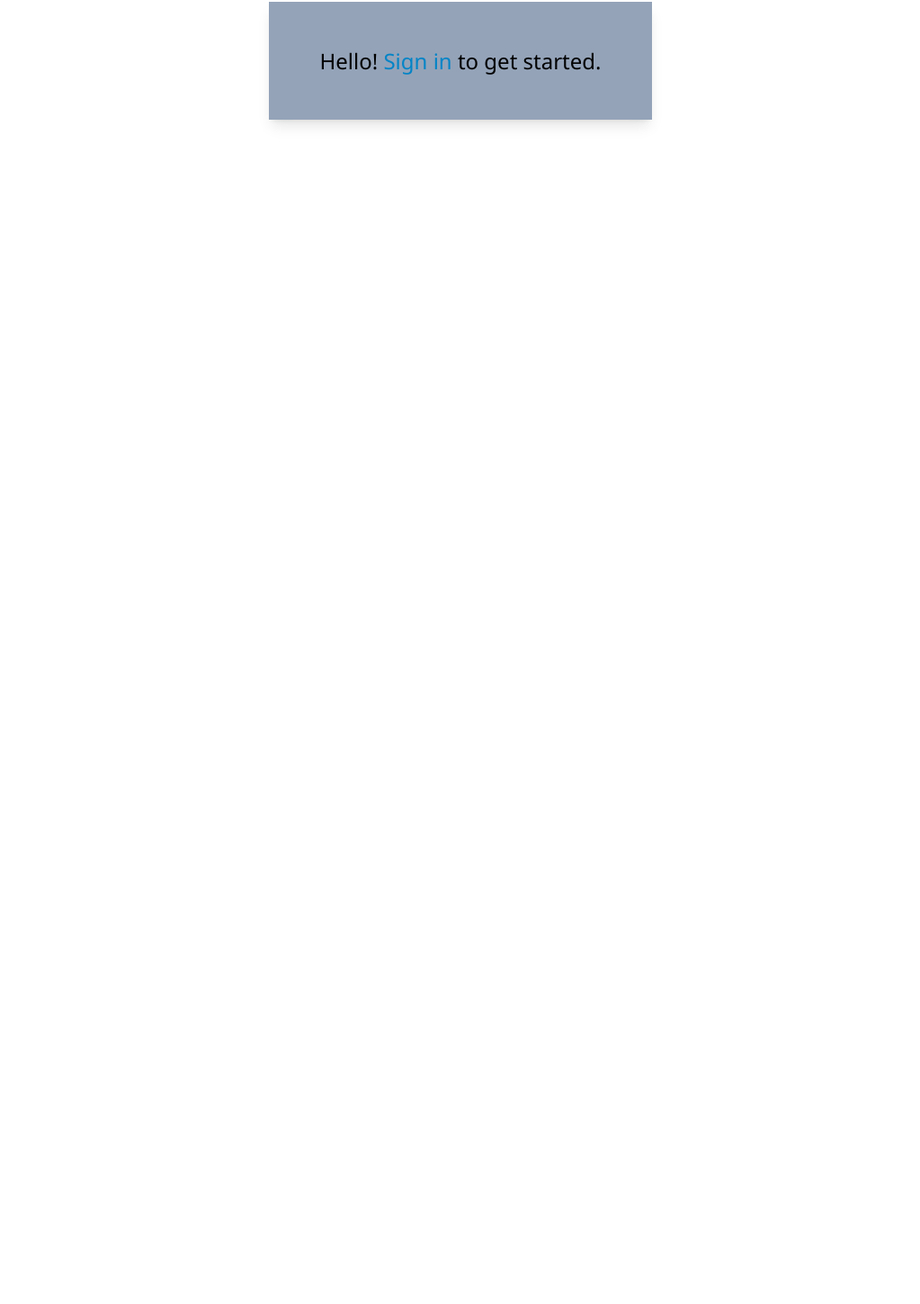
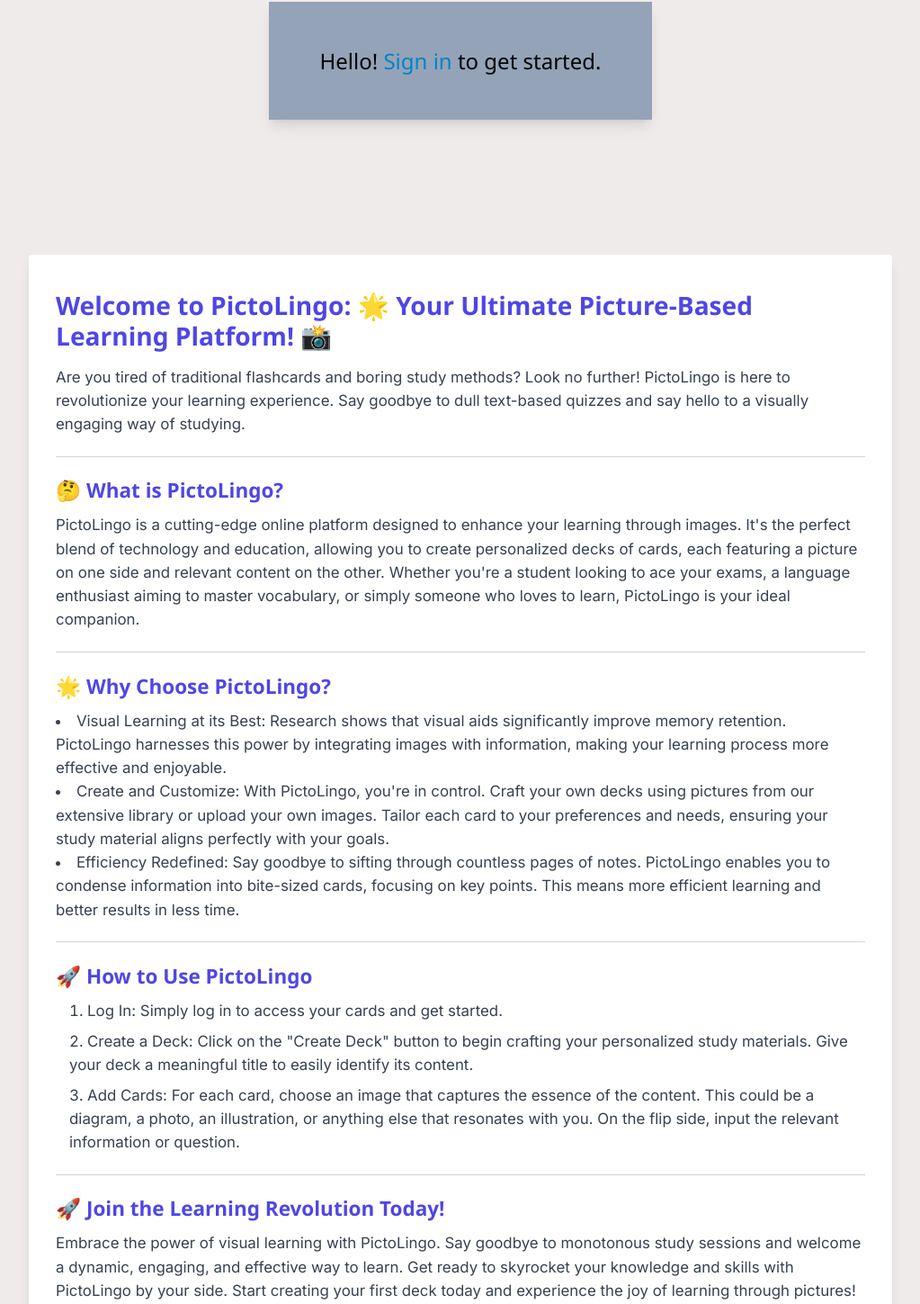
Before and after one commit to SamBalakhanei/pictolingo, a Next.js app: page / in a window 1280 px wide. Shown: the part 118-1567 px from the top of the page at 90% size, without its empty margins (128-1151 px from the left). Before the commit the page ends 875 px from the top, so only its background shows below. Built offline with nearby package versions, Linux system fonts and the light colour scheme; no server answers.

Commit message:
changed background color, added about page

```diff
--- a/app/layout.jsx
+++ b/app/layout.jsx
@@ -1,5 +1,5 @@
+import { Inter } from 'next/font/google'
 import './globals.css'
-import { Inter } from 'next/font/google'
 
 const inter = Inter({ subsets: ['latin'] })
 
@@ -11,7 +11,7 @@
 export default function RootLayout({ children }) {
   return (
     <html lang="en">
-      <body className={inter.className}>{children}</body>
+      <body style={{backgroundColor: "#eeebea"}} className={inter.className}>{children}</body>
     </html>
   )
 }
--- a/app/page.jsx
+++ b/app/page.jsx
@@ -1,19 +1,120 @@
-import Navbar from "./components/Navbar";
+import { getServerSession } from "next-auth";
 import Link from "next/link";
 import { authConfig } from "../lib/auth";
-import { getServerSession } from "next-auth";
+import Navbar from "./components/Navbar";
 
 export default async function HomePage() {
   const session = await getServerSession(authConfig);
 
-  if(session){
+  if (session) {
     const userName = session?.user?.name;
     return (
       <>
         <Navbar />
         <div className="w-full flex flex-col items-center mt-20 min-h-screen py-2">
           <div className="flex flex-col items-center mt-10 p-10 shadow-lg bg-slate-400">
-          <h3>Hello {userName}! Click Learn at the top right to view your decks!</h3>
+            <h3>
+              Hello {userName}! Click Learn at the top right to view your decks!
+            </h3>
+          </div>
+          <div name="about">
+            <div className="max-w-5xl mx-auto p-8 bg-white rounded shadow-lg mt-40">
+              <h1 className="text-3xl font-bold mb-4 text-indigo-600">
+                Welcome to PictoLingo: 🌟 Your Ultimate Picture-Based Learning
+                Platform! 📸
+              </h1>
+
+              <p className="text-lg text-gray-700 mb-4">
+                Are you tired of traditional flashcards and boring study
+                methods? Look no further! PictoLingo is here to revolutionize
+                your learning experience. Say goodbye to dull text-based quizzes
+                and say hello to a visually engaging way of studying.
+              </p>
+
+              <div className="border-t border-gray-300 my-6"></div>
+
+              <h2 className="text-2xl font-bold text-indigo-600">
+                🤔 What is PictoLingo?
+              </h2>
+
+              <p className="text-lg text-gray-700 mb-4">
+                PictoLingo is a cutting-edge online platform designed to enhance
+                your learning through images. It's the perfect blend of
+                technology and education, allowing you to create personalized
+                decks of cards, each featuring a picture on one side and
+                relevant content on the other. Whether you're a student looking
+                to ace your exams, a language enthusiast aiming to master
+                vocabulary, or simply someone who loves to learn, PictoLingo is
+                your ideal companion.
+              </p>
+
+              <div className="border-t border-gray-300 my-6"></div>
+
+              <h2 className="text-2xl font-bold text-indigo-600">
+                🌟 Why Choose PictoLingo?
+              </h2>
+
+              <ul className="list-disc list-inside text-lg text-gray-700 mb-4">
+                <li>
+                  Visual Learning at its Best: Research shows that visual aids
+                  significantly improve memory retention. PictoLingo harnesses
+                  this power by integrating images with information, making your
+                  learning process more effective and enjoyable.
+                </li>
+                <li>
+                  Create and Customize: With PictoLingo, you're in control.
+                  Craft your own decks using pictures from our extensive library
+                  or upload your own images. Tailor each card to your
+                  preferences and needs, ensuring your study material aligns
+                  perfectly with your goals.
+                </li>
+                <li>
+                  Efficiency Redefined: Say goodbye to sifting through countless
+                  pages of notes. PictoLingo enables you to condense information
+                  into bite-sized cards, focusing on key points. This means more
+                  efficient learning and better results in less time.
+                </li>
+              </ul>
+
+              <div className="border-t border-gray-300 my-6"></div>
+
+              <h2 className="text-2xl font-bold text-indigo-600">
+                🚀 How to Use PictoLingo
+              </h2>
+
+              <ol className="list-decimal list-inside text-lg text-gray-700 mb-4 pl-4">
+                <li className="mb-2">
+                  Log In: Simply log in to access
+                  your cards and get started.
+                </li>
+                <li className="mb-2">
+                  Create a Deck: Click on the "Create Deck" button to begin
+                  crafting your personalized study materials. Give your deck a
+                  meaningful title to easily identify its content.
+                </li>
+                <li className="mb-2">
+                  Add Cards: For each card, choose an image that captures the
+                  essence of the content. This could be a diagram, a photo, an
+                  illustration, or anything else that resonates with you. On the
+                  flip side, input the relevant information or question.
+                </li>
+              </ol>
+
+              <div className="border-t border-gray-300 my-6"></div>
+
+              <h2 className="text-2xl font-bold text-indigo-600">
+                🚀 Join the Learning Revolution Today!
+              </h2>
+
+              <p className="text-lg text-gray-700 mb-4">
+                Embrace the power of visual learning with PictoLingo. Say
+                goodbye to monotonous study sessions and welcome a dynamic,
+                engaging, and effective way to learn. Get ready to skyrocket
+                your knowledge and skills with PictoLingo by your side. Start
+                creating your first deck today and experience the joy of
+                learning through pictures! 📚✨
+              </p>
+            </div>
           </div>
         </div>
       </>
@@ -24,12 +125,115 @@
         <Navbar />
         <div className="w-full flex flex-col items-center mt-20 min-h-screen py-2">
           <div className="flex flex-col items-center w-1/3 mt-10 p-10 shadow-lg bg-slate-400">
-            <h3>Hello! <Link href="/login" className="hover:text-teal-200 text-sky-600 ">Sign in</Link> to get started.</h3>
+            <h3>
+              Hello!{" "}
+              <Link href="/login" className="hover:text-teal-200 text-sky-600 ">
+                Sign in
+              </Link>{" "}
+              to get started.
+            </h3>
+          </div>
+          <div name="about">
+            <div className="max-w-5xl mx-auto p-8 bg-white rounded shadow-lg mt-40">
+              <h1 className="text-3xl font-bold mb-4 text-indigo-600">
+                Welcome to PictoLingo: 🌟 Your Ultimate Picture-Based Learning
+                Platform! 📸
+              </h1>
+
+              <p className="text-lg text-gray-700 mb-4">
+                Are you tired of traditional flashcards and boring study
+                methods? Look no further! PictoLingo is here to revolutionize
+                your learning experience. Say goodbye to dull text-based quizzes
+                and say hello to a visually engaging way of studying.
+              </p>
+
+              <div className="border-t border-gray-300 my-6"></div>
+
+              <h2 className="text-2xl font-bold text-indigo-600">
+                🤔 What is PictoLingo?
+              </h2>
+
+              <p className="text-lg text-gray-700 mb-4">
+                PictoLingo is a cutting-edge online platform designed to enhance
+                your learning through images. It's the perfect blend of
+                technology and education, allowing you to create personalized
+                decks of cards, each featuring a picture on one side and
+                relevant content on the other. Whether you're a student looking
+                to ace your exams, a language enthusiast aiming to master
+                vocabulary, or simply someone who loves to learn, PictoLingo is
+                your ideal companion.
+              </p>
+
+              <div className="border-t border-gray-300 my-6"></div>
+
+              <h2 className="text-2xl font-bold text-indigo-600">
+                🌟 Why Choose PictoLingo?
+              </h2>
+
+              <ul className="list-disc list-inside text-lg text-gray-700 mb-4">
+                <li>
+                  Visual Learning at its Best: Research shows that visual aids
+                  significantly improve memory retention. PictoLingo harnesses
+                  this power by integrating images with information, making your
+                  learning process more effective and enjoyable.
+                </li>
+                <li>
+                  Create and Customize: With PictoLingo, you're in control.
+                  Craft your own decks using pictures from our extensive library
+                  or upload your own images. Tailor each card to your
+                  preferences and needs, ensuring your study material aligns
+                  perfectly with your goals.
+                </li>
+                <li>
+                  Efficiency Redefined: Say goodbye to sifting through countless
+                  pages of notes. PictoLingo enables you to condense information
+                  into bite-sized cards, focusing on key points. This means more
+                  efficient learning and better results in less time.
+                </li>
+              </ul>
+
+              <div className="border-t border-gray-300 my-6"></div>
+
+              <h2 className="text-2xl font-bold text-indigo-600">
+                🚀 How to Use PictoLingo
+              </h2>
+
+              <ol className="list-decimal list-inside text-lg text-gray-700 mb-4 pl-4">
+                <li className="mb-2">
+                  Log In: Simply log in to access
+                  your cards and get started.
+                </li>
+                <li className="mb-2">
+                  Create a Deck: Click on the "Create Deck" button to begin
+                  crafting your personalized study materials. Give your deck a
+                  meaningful title to easily identify its content.
+                </li>
+                <li className="mb-2">
+                  Add Cards: For each card, choose an image that captures the
+                  essence of the content. This could be a diagram, a photo, an
+                  illustration, or anything else that resonates with you. On the
+                  flip side, input the relevant information or question.
+                </li>
+              </ol>
+
+              <div className="border-t border-gray-300 my-6"></div>
+
+              <h2 className="text-2xl font-bold text-indigo-600">
+                🚀 Join the Learning Revolution Today!
+              </h2>
+
+              <p className="text-lg text-gray-700 mb-4">
+                Embrace the power of visual learning with PictoLingo. Say
+                goodbye to monotonous study sessions and welcome a dynamic,
+                engaging, and effective way to learn. Get ready to skyrocket
+                your knowledge and skills with PictoLingo by your side. Start
+                creating your first deck today and experience the joy of
+                learning through pictures! 📚✨
+              </p>
+            </div>
           </div>
         </div>
       </>
     );
   }
-
-
 }
```
Lines whose indentation alone changed are shown as unchanged.
